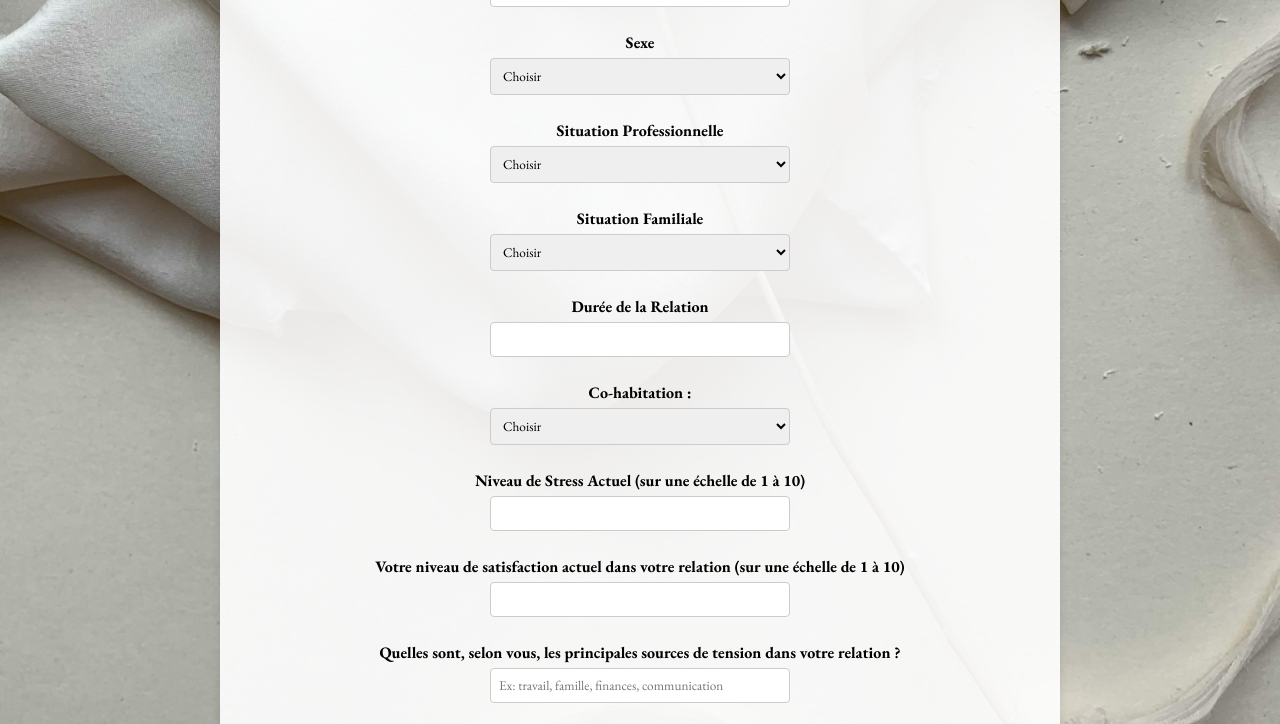
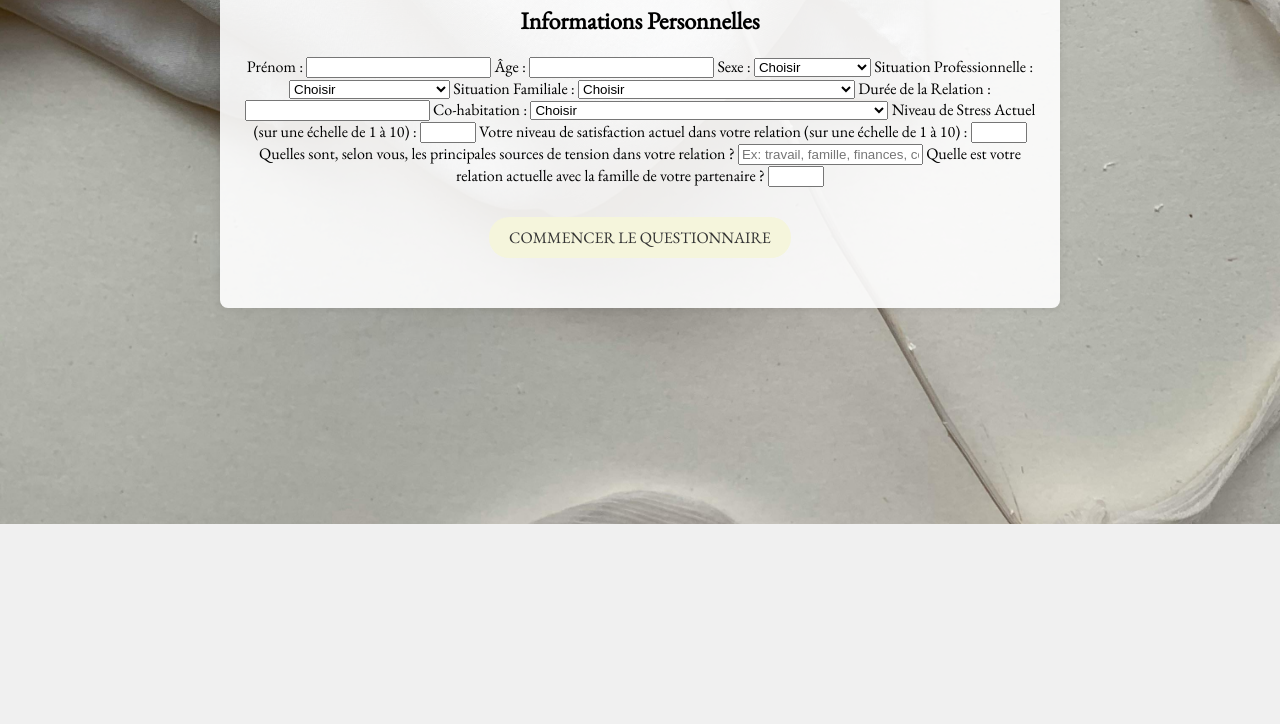
Before and after one commit to FormaCoupleNinaetthomas/QUESTIONNAIRE, a plain HTML site: page index.html in a window 1280 px wide. Shown: the part 316-1040 px from the top of the page. After the commit the page ends 840 px from the top, so only its background shows below. Drawn offline with nearby package versions, Linux system fonts and the light colour scheme.

Commit message:
Update index.html

```diff
--- a/index.html
+++ b/index.html
@@ -1,96 +1,97 @@
 <html lang="fr">
 <head>
-    <meta charset="UTF-8">
-    <meta name="viewport" content="width=device-width, initial-scale=1.0">
-    <title>QUESTIONNAIRE INDIVIDUEL</title>
-    <link rel="stylesheet" href="style.css">
-    <link href="https://fonts.googleapis.com/css2?family=EB+Garamond:wght@400;700&display=swap" rel="stylesheet">
-    <script src="script.js" defer></script>
+    <meta charset="UTF-8"> <!-- Déclaration du jeu de caractères -->
+    <meta name="viewport" content="width=device-width, initial-scale=1.0"> <!-- Pour le responsive design -->
+    <title>Questionnaire</title> <!-- Titre de la page -->
+    <link rel="stylesheet" href="style.css"> <!-- Lien vers le fichier CSS externe -->
+    <style>
+        /* Inclut les styles CSS essentiels pour le cas où le fichier externe ne serait pas chargé */
+        body {
+            font-family: 'EB Garamond', serif; /* Police principale de la page */
+            background-color: #f0f0f0; /* Couleur de fond de la page */
+            display: flex; /* Utilisation du flexbox pour centrer le contenu */
+            justify-content: center;
+            align-items: center;
+            min-height: 100vh; /* Assure que le conteneur occupe toute la hauteur de la fenêtre */
+            margin: 0; /* Retire les marges par défaut */
+        }
+    </style>
 </head>
 <body>
-    <div class="container">
-        <h1>Questionnaire</h1>
+    <div class="container"> <!-- Conteneur principal centré -->
+        <h1>Questionnaire</h1> <!-- Titre principal du questionnaire -->
 
-<!-- Initial Questions -->
-<div class="initial-questions active">
-    <h2>Informations Personnelles</h2>
-    <div class="form-group">
-        <label for="prenom">Prénom</label>
-        <input type="text" id="prenom" name="prenom" required>
-    </div>
-    <div class="form-group">
-        <label for="age">Âge</label>
-        <input type="number" id="age" name="age" required>
-    </div>
-    <div class="form-group">
-        <label for="sexe">Sexe</label>
-        <select id="sexe" name="sexe" required>
-            <option value="">Choisir</option>
+        <div class="initial-questions active"> <!-- Section des questions initiales visible au départ -->
+            <h2>Informations Personnelles</h2> <!-- Titre pour la section des informations personnelles -->
+
+            <!-- Liste des champs de saisie pour les informations personnelles -->
+            <label for="prenom">Prénom :</label>
+            <input type="text" id="prenom" name="prenom" required> <!-- Champ pour le prénom -->
+
+            <label for="age">Âge :</label>
+            <input type="number" id="age" name="age" required> <!-- Champ pour l'âge -->
+
+            <label for="sexe">Sexe :</label>
+            <select id="sexe" name="sexe" required> <!-- Sélecteur pour le sexe -->
+                <option value="">Choisir</option> <!-- Option vide par défaut -->
                 <option value="Homme">Homme</option>
                 <option value="Femme">Femme</option>
                 <option value="Autre">Autre (précisez)</option>
             </select>
-        <input type="text" id="sexe-autre" name="sexe-autre" placeholder="Précisez si autre" style="display:none;">
-    </div>
-    <div class="form-group">
-        <label for="situation-professionnelle">Situation Professionnelle</label>
+            <input type="text" id="sexe-autre" name="sexe-autre" placeholder="Précisez si autre" style="display:none;"> <!-- Champ texte pour "Autre" sexe -->
+
+            <label for="situation-professionnelle">Situation Professionnelle :</label>
             <select id="situation-professionnelle" name="situation-professionnelle" required>
-            <option value="">Choisir</option>
+                <option value="">Choisir</option> <!-- Option vide par défaut -->
                 <option value="Étudiant">Étudiant</option>
                 <option value="En emploi">En emploi</option>
                 <option value="Travailleur indépendant">Travailleur indépendant</option>
                 <option value="En recherche d'emploi">En recherche d'emploi</option>
             </select>
-    </div>
-    <div class="form-group">
-        <label for="situation-familiale">Situation Familiale</label>
+
+            <label for="situation-familiale">Situation Familiale :</label>
             <select id="situation-familiale" name="situation-familiale" required>
-            <option value="">Choisir</option>
+                <option value="">Choisir</option> <!-- Option vide par défaut -->
                 <option value="En couple sans enfants">En couple sans enfants</option>
                 <option value="En couple avec enfants">En couple avec enfants (précisez combien)</option>
                 <option value="Autre">Autre (précisez)</option>
             </select>
-        <input type="text" id="situation-familiale-details" name="situation-familiale-details" placeholder="Précisez" style="display:none;">
-    </div>
-    <div class="form-group">
-        <label for="duree-relation">Durée de la Relation</label>
-        <input type="text" id="duree-relation" name="duree-relation" required>
-    </div>
-<div class="form-group">
+            <input type="text" id="situation-familiale-details" name="situation-familiale-details" placeholder="Précisez" style="display:none;"> <!-- Champ texte pour "Autre" situation familiale -->
+
+            <label for="duree-relation">Durée de la Relation :</label>
+            <input type="text" id="duree-relation" name="duree-relation" required> <!-- Champ pour la durée de la relation -->
+
             <label for="cohabitation">Co-habitation :</label>
             <select id="cohabitation" name="cohabitation" required>
-        <option value="" disabled selected>Choisir</option>
-        <option value="vivre_ensemble">Oui, nous vivons ensemble</option>
-        <option value="vivre_separement">Non, nous vivons séparément</option>
+                <option value="">Choisir</option> <!-- Option vide par défaut -->
+                <option value="Oui, nous vivons ensemble">Oui, nous vivons ensemble (depuis combien de temps ?)</option>
+                <option value="Non, nous vivons séparément">Non, nous vivons séparément (pour quelles raisons ?)</option>
             </select>
-    <input type="text" id="cohabitation-details" name="cohabitation-details" placeholder="Précisez depuis combien de temps ou pour quelles raisons" style="display:none;">
-</div>
-    <div class="form-group">
-        <label for="stress">Niveau de Stress Actuel (sur une échelle de 1 à 10)</label>
-        <input type="number" id="stress" name="stress" min="1" max="10" required>
-    </div>
-    <div class="form-group">
-        <label for="satisfaction">Votre niveau de satisfaction actuel dans votre relation (sur une échelle de 1 à 10)</label>
-        <input type="number" id="satisfaction" name="satisfaction" min="1" max="10" required>
-    </div>
-    <div class="form-group">
+            <input type="text" id="cohabitation-details" name="cohabitation-details" placeholder="Précisez" style="display:none;"> <!-- Champ texte pour les détails de cohabitation -->
+
+            <label for="stress">Niveau de Stress Actuel (sur une échelle de 1 à 10) :</label>
+            <input type="number" id="stress" name="stress" min="1" max="10" required> <!-- Champ pour le niveau de stress -->
+
+            <label for="satisfaction">Votre niveau de satisfaction actuel dans votre relation (sur une échelle de 1 à 10) :</label>
+            <input type="number" id="satisfaction" name="satisfaction" min="1" max="10" required> <!-- Champ pour le niveau de satisfaction -->
+
             <label for="tensions">Quelles sont, selon vous, les principales sources de tension dans votre relation ?</label>
-        <input type="text" id="tensions" name="tensions" placeholder="Ex: travail, famille, finances, communication" required>
-    </div>
-    <div class="form-group">
+            <input type="text" id="tensions" name="tensions" placeholder="Ex: travail, famille, finances, communication" required> <!-- Champ pour les sources de tension -->
+
             <label for="relation-famille">Quelle est votre relation actuelle avec la famille de votre partenaire ?</label>
             <input type="number" id="relation-famille" name="relation-famille" min="1" max="10" required>
-        <input type="text" id="relation-famille-details" name="relation-famille-details" placeholder="Si < 5, précisez les raisons" style="display:none;">
+            <input type="text" id="relation-famille-details" name="relation-famille-details" placeholder="Si < 5, précisez les raisons" style="display:none;"> <!-- Champ pour les détails de la relation avec la famille -->
+
+            <button id="start-questionnaire">Commencer le Questionnaire</button> <!-- Bouton pour commencer le questionnaire -->
         </div>
 
-    <button id="start-questionnaire">Commencer le Questionnaire</button>
+        <div id="instruction" style="display: none;">Pour chaque question, sélectionnez le cercle qui représente le mieux votre niveau de perception.</div> <!-- Instructions pour la section du questionnaire, cachées initialement -->
+
+        <div id="questionnaire-container" style="display: none;"></div> <!-- Conteneur pour les questions du questionnaire, caché initialement -->
+
+        <button id="submit" style="display: none;">Télécharger les Résultats</button> <!-- Bouton de soumission, caché initialement -->
     </div>
-        <!-- Questionnaire -->
-        <p id="instruction" style="display: none;">Pour chaque question, sélectionnez le cercle qui représente le mieux votre niveau de perception.</p>
-        <div id="questionnaire-container" style="display: none;"></div>
 
-        <!-- Submit Button -->
-        <button id="submit" style="display:none;">Soumettre</button>
-    </div>
+    <script src="script.js"></script> <!-- Lien vers le fichier JavaScript externe -->
 </body>
 </html>
```
Lines whose indentation alone changed are shown as unchanged.
